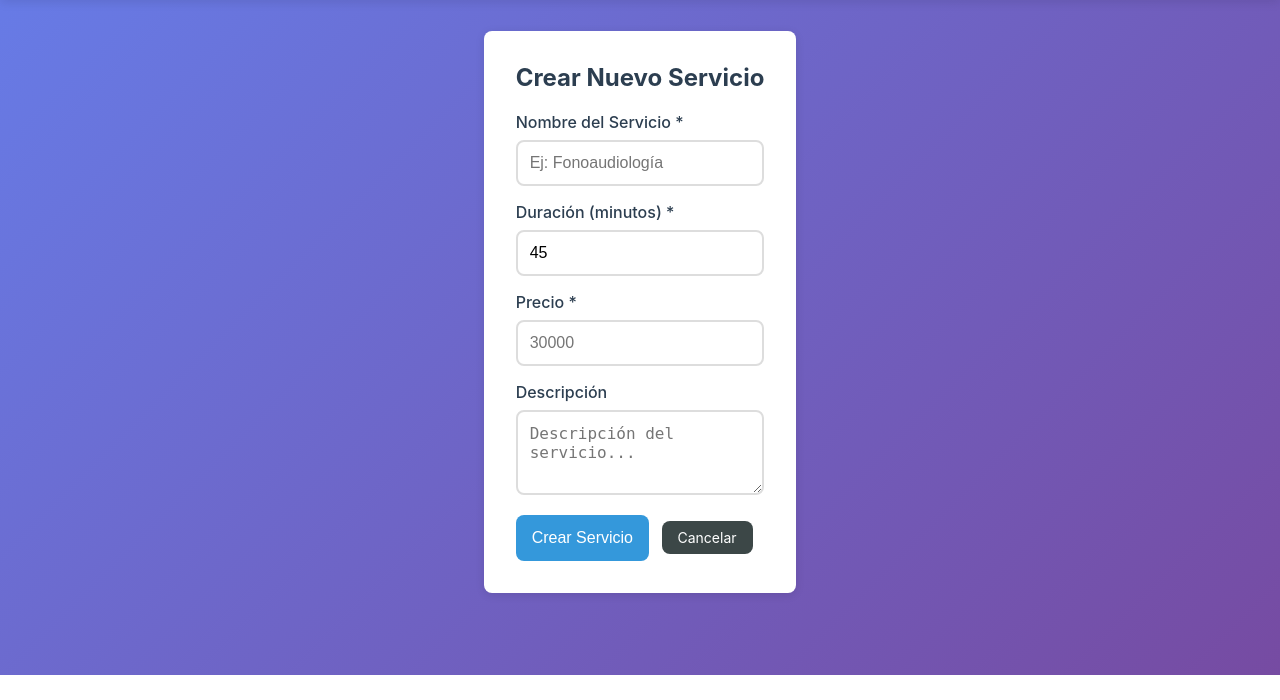
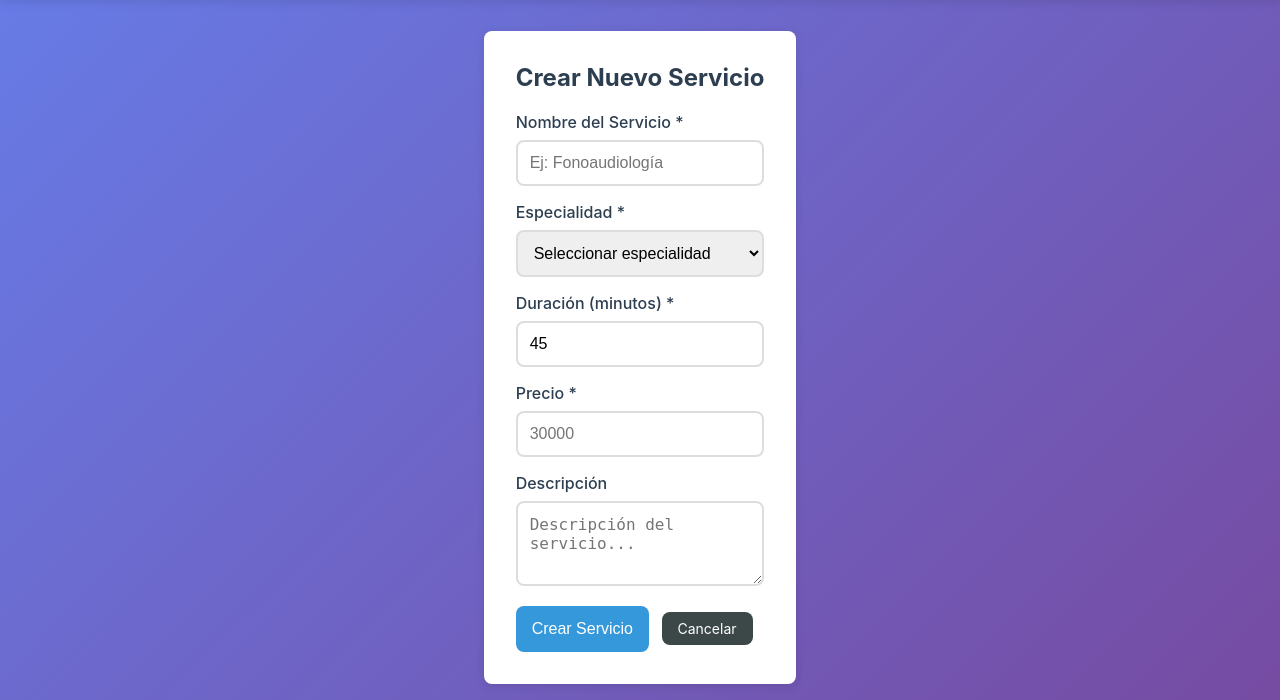
Before and after one commit to Debye-Igor/centro-paye-sistema, a Flask app: page /servicios/nuevo in a window 1280 px wide. Shown: the part 125-825 px from the top of the page. Before the commit the page ends 800 px from the top, so only its background shows below. Run offline with Flask 3, Linux system fonts and the light colour scheme; the visitor is signed in with stand-in values (Sample User, id 1).

```diff
--- a/app.py
+++ b/app.py
@@ -335,6 +335,16 @@ def servicios():
         for doc in servicios_ref.stream():
             servicio_data = doc.to_dict()
             servicio_data['id'] = doc.id
+
+            # Obtener código de especialidad si existe
+            if 'especialidad_id' in servicio_data:
+                try:
+                    esp_doc = db.collection('especialidades').document(servicio_data['especialidad_id']).get()
+                    if esp_doc.exists:
+                        servicio_data['especialidad_codigo'] = esp_doc.to_dict()['codigo']
+                except:
+                    servicio_data['especialidad_codigo'] = 'Error'
+
             servicios.append(servicio_data)
 
         return render_template('servicios.html', servicios=servicios)
@@ -352,12 +362,13 @@ def nuevo_servicio():
     if request.method == 'POST':
         # Campos
         nombre = request.form['nombre'].strip()
+        especialidad_id = request.form['especialidad_id'].strip()
         duracion = request.form['duracion'].strip()
         precio = request.form['precio'].strip()
         descripcion = request.form['descripcion'].strip()
 
         # Validación
-        if not all([nombre, duracion, precio]):
+        if not all([nombre, especialidad_id, duracion, precio]):
             flash('Campos marcados con * son obligatorios', 'error')
             return render_template('servicio_form.html')
 
@@ -366,6 +377,7 @@ def nuevo_servicio():
             db = firebase_config.get_db()
             servicio_data = {
                 'nombre': nombre,
+                'especialidad_id': especialidad_id,
                 'duracion': int(duracion),
                 'precio': int(precio),
                 'descripcion': descripcion if descripcion else '',
@@ -380,7 +392,18 @@ def nuevo_servicio():
         except Exception as e:
             flash(f'Error: {str(e)}', 'error')
 
-    return render_template('servicio_form.html')
+    # Obtener especialidades para el dropdown
+    try:
+        db = firebase_config.get_db()
+        especialidades = []
+        for doc in db.collection('especialidades').stream():
+            esp_data = doc.to_dict()
+            esp_data['id'] = doc.id
+            especialidades.append(esp_data)
+
+        return render_template('servicio_form.html', especialidades=especialidades)
+    except:
+        return render_template('servicio_form.html', especialidades=[])
 
 @app.route("/servicios/<servicio_id>/editar", methods=['GET', 'POST'])
 def editar_servicio(servicio_id):
@@ -1020,7 +1043,6 @@ def horarios():
 
 # especialidaes
 
-
 def inicializar_especialidades():
     """Crear especialidades básicas del centro"""
     try:
@@ -1052,12 +1074,7 @@ def inicializar_especialidades():
                 "codigo": "PSI",
                 "estado": "activa"
             },
-            {
-                "nombre": "Evaluación Neurodevelopmental",
-                "descripcion": "Evaluación integral del desarrollo neurológico",
-                "codigo": "EVAL",
-                "estado": "activa"
-            }
+
         ]
 
         for especialidad in especialidades_default:
@@ -1090,6 +1107,7 @@ def especialidades():
         return render_template('especialidades.html', especialidades=[])
 
 
+# Inicializar datos base
 inicializar_horarios()
 inicializar_especialidades()
 
--- a/templates/servicio_form.html
+++ b/templates/servicio_form.html
@@ -12,6 +12,16 @@
         <div class="form-group">
             <label for="nombre">Nombre del Servicio *</label>
             <input type="text" id="nombre" name="nombre" required placeholder="Ej: Fonoaudiología">
+        </div>
+
+        <div class="form-group">
+            <label for="especialidad_id">Especialidad *</label>
+            <select id="especialidad_id" name="especialidad_id" required>
+                <option value="">Seleccionar especialidad</option>
+                {% for especialidad in especialidades %}
+                <option value="{{ especialidad.id }}">{{ especialidad.codigo }} - {{ especialidad.nombre }}</option>
+                {% endfor %}
+            </select>
         </div>
 
         <div class="form-group">
--- a/templates/servicios.html
+++ b/templates/servicios.html
@@ -14,6 +14,7 @@
         <thead>
             <tr>
                 <th>Nombre</th>
+                <th>Especialidad</th>
                 <th>Duración</th>
                 <th>Precio</th>
                 <th>Estado</th>
@@ -24,6 +25,7 @@
             {% for servicio in servicios %}
             <tr>
                 <td>{{ servicio.nombre }}</td>
+                 <td>{{ servicio.especialidad_codigo or '-' }}</td>
                 <td>{{ servicio.duracion }} min</td>
                 <td>${{ "{:,}".format(servicio.precio) }}</td>
                 <td>{{ servicio.estado|title }}</td>
```
Also changed, not shown: templates/servicio_edit_form.html (+13 -0 lines).
